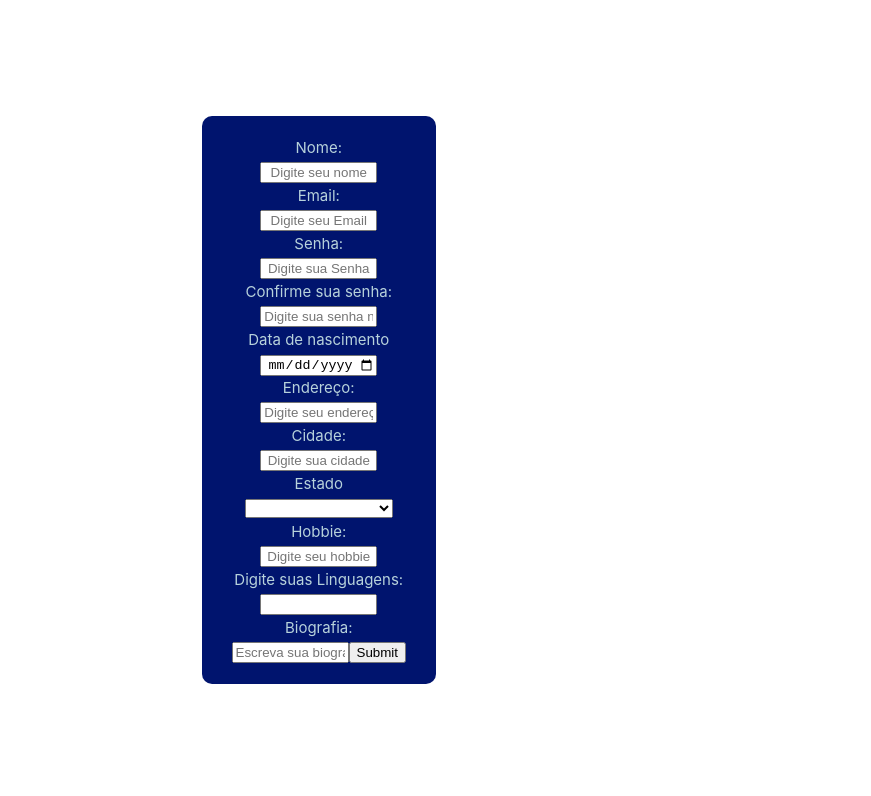
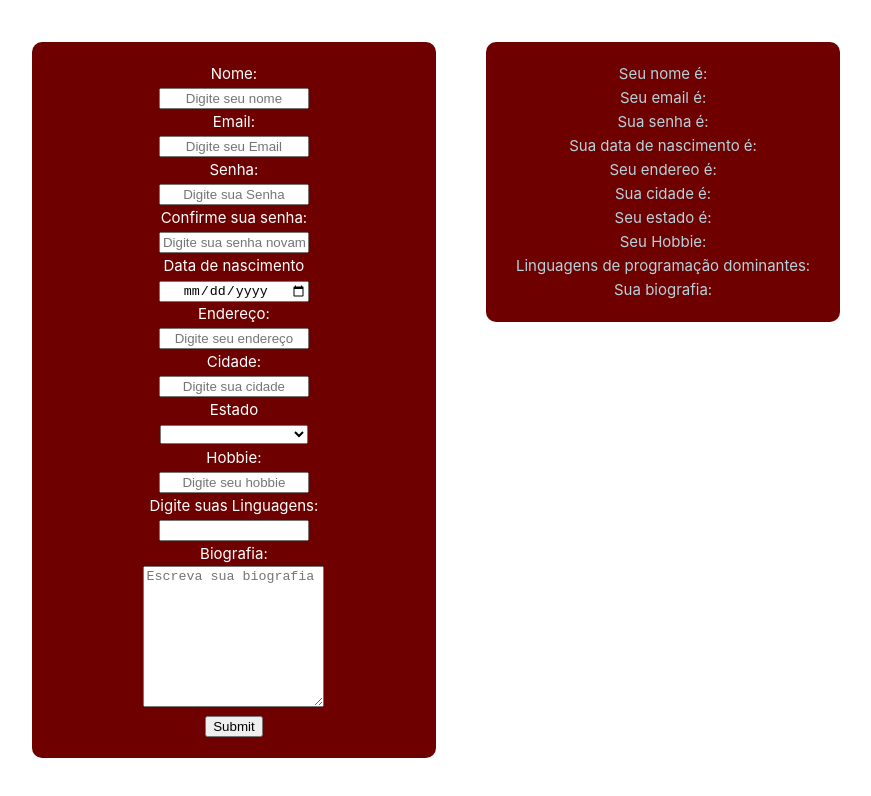
Before and after one commit to luisc5martins/luiscarlos.2info2, a Vue app: page / in a window 1280 px wide. Shown: the top 796 px of the page, without its empty margins (204-1075 px from the left). Built offline with nearby package versions, Linux system fonts and the light colour scheme.

Commit message:
mudanças style

```diff
--- a/src/App.vue
+++ b/src/App.vue
@@ -13,7 +13,7 @@ const estado = ref('')
 const hobbie = ref('')
 const linguagemdepgr = ref('')
 const biografia = ref('')
-const aceitar = ref(false)
+const aceitar = ref(true)
 
 function Submit() {
   if (senha.value != confirmasenha.value) {
@@ -29,7 +29,7 @@ function Submit() {
   <form class="info" @submit.prevent="Submit()">
     <label name="name">Nome:</label>
     <br>
-    <input type="text" v-model="nome" placeholder="Digite seu nome">
+    <input type="text" v-model="name" placeholder="Digite seu nome">
     <br>
     <label name="email">Email:</label>
     <br>
@@ -98,36 +98,36 @@ function Submit() {
     <br>
     <label name="biografia">Biografia:</label>
     <br>
-    <input type="text" v-model="biografia" placeholder="Escreva sua biografia">
-
+    <textarea v-model="biografia" placeholder="Escreva sua biografia" rows="9"></textarea>
+    <br>
     <button type="submit" @click="aceitar = !aceitar">Submit</button>
 
-    <div v-if="aceitar" id="div">
-      <p> eu nome é: {{ nome }}</p>
-      <p>{{ email }}</p>
-      <p>{{ senha }}</p>
-      <p>{{ datanascimento }}</p>
-      <p>{{ endereco }}</p>
-      <p>{{ cidade }}</p>
-      <p>{{ estado }}</p>
-      <p>{{ hobbie }}</p>
-      <p>{{ linguagemdepgr }}</p>
-      <p>{{ biografia }}</p>
+  </form>
+
+  <div v-if="aceitar" id="div">
+      <p>Seu nome é: {{ name }}</p>
+      <p>Seu email é: {{ email }}</p>
+      <p>Sua senha é: {{ senha }}</p>
+      <p>Sua data de nascimento é: {{ datanascimento }}</p>
+      <p>Seu endereo é: {{ endereco }}</p>
+      <p>Sua cidade é: {{ cidade }}</p>
+      <p>Seu estado é: {{ estado }}</p>
+      <p>Seu Hobbie: {{ hobbie }}</p>
+      <p>Linguagens de programação dominantes: {{ linguagemdepgr }}</p>
+      <p>Sua biografia: {{ biografia }}</p>
     </div>
-
-  </form>
 </template>
 
 <style scoped>
 form {
-  background-color: rgb(0, 20, 110);
+  background-color: rgb(110, 0, 0);
   padding: 20px 30px;
-  color: rgb(183, 210, 219);
+  color: white;
   border-radius: 10px;
 }
 
 #div {
-  background-color: rgba(35, 12, 22, 1);
+  background-color: rgb(110, 0, 0);
   padding: 20px 30px;
   color: rgb(183, 210, 219);
   border-radius: 10px;
--- a/src/assets/main.css
+++ b/src/assets/main.css
@@ -35,7 +35,7 @@ a,
 }
 
 input {
-  width: 117px;
+  width: 150px;
 }
 
 div, label, input {
```
